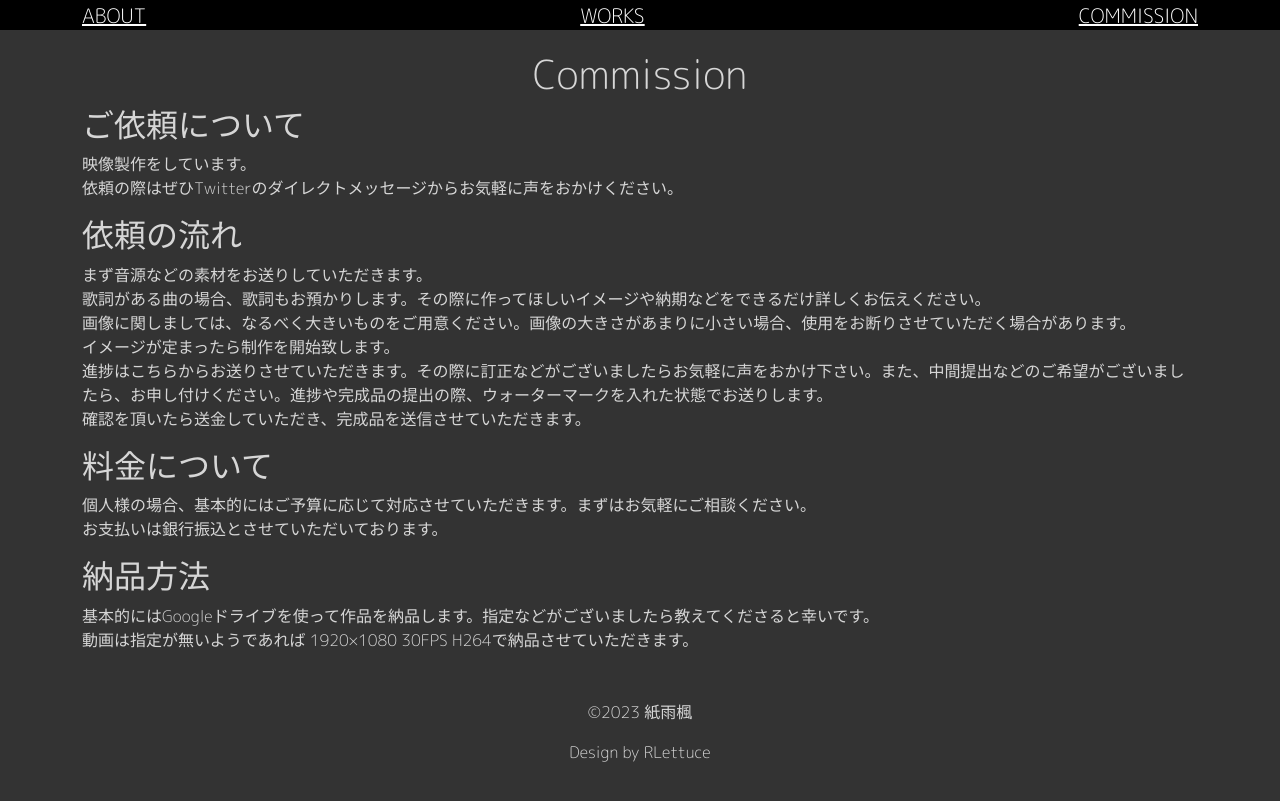
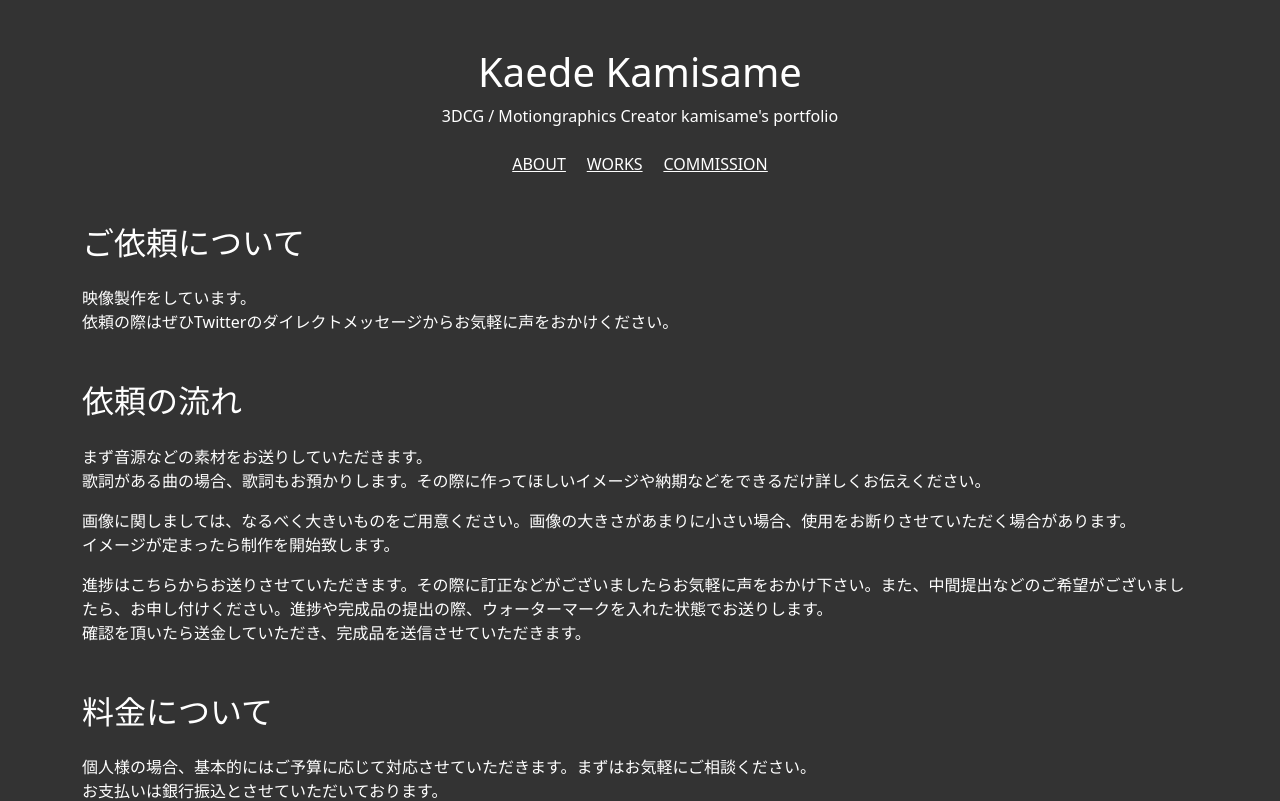
Before and after one commit to Rlettuce05/kaede-web, a Nuxt app: page /Commission in a window 1280 px wide. Shown: the top 801 px of the page. Built offline with nearby package versions, Linux system fonts and the light colour scheme.

Commit message:
🎨 redesign kaede portfolio

```diff
--- a/components/Footer.vue
+++ b/components/Footer.vue
@@ -1,18 +1,12 @@
 <template>
-  <div class="content">
-    <p>©2023 紙雨楓</p>
-    <p>Design by RLettuce</p>
-  </div>
+    <div>
+        <p>&copy; 2023 紙雨楓 Design by RLettuce</p>
+    </div>
 </template>
 
-<style scoped>
-.content {
-  text-align: center;
-}
-</style>
 
 <script>
 export default {
-  name: 'FootBar'
-}
+    name: "FootBar",
+};
 </script>
--- a/components/Navbar.vue
+++ b/components/Navbar.vue
@@ -1,27 +1,16 @@
 <template>
-  <div class="content">
-    <b-container class="flex-content" >
-      <nuxt-link to="/About" class="text-white">ABOUT</nuxt-link>
-      <nuxt-link to="/Works" class="text-white">WORKS</nuxt-link>
-      <nuxt-link to="/Commission" class="text-white">COMMISSION</nuxt-link>
-    </b-container>
-  </div>
+    <div class="flex-content" >
+        <nuxt-link to="/" class="text-white">ABOUT</nuxt-link>
+        <nuxt-link to="/Works" class="text-white">WORKS</nuxt-link>
+        <nuxt-link to="/Commission" class="text-white">COMMISSION</nuxt-link>
+    </div>
 </template>
 
 <style scoped>
-.content {
-  position: fixed;
-  width: 100vw;
-  text-align: center;
-  background-color: black;
-  font-size: 20px;
-  z-index: 1;
-  color: white;
-}
-
 .flex-content {
   display: flex;
-  justify-content: space-between;
+  justify-content: center;
+  gap: 0 1.3em;
 }
 </style>
 
--- a/layouts/default.vue
+++ b/layouts/default.vue
@@ -1,17 +1,38 @@
 <template>
-  <div>
-    <Nuxt />
-  </div>
+    <b-container>
+        <div class="text-center text-white py-5">
+            <h1>Kaede Kamisame</h1>
+            <p>3DCG / Motiongraphics Creator kamisame's portfolio</p>
+            <Navbar class="mt-4" />
+        </div>
+        <Nuxt />
+        <Footer id="footer" class="text-white" />
+    </b-container>
 </template>
 
 <script>
-export default {
-
-}
+export default {};
 </script>
 
 <style>
 body {
-  background-color: #333333;
+    background-color: #333333;
+}
+
+#footer {
+    margin-top: 5em;
+}
+
+.content {
+    transition: opacity 0.5s;
+}
+
+.page-enter-active .content,
+.page-leave-active .content {
+    opacity: 1;
+}
+.page-enter .content,
+.page-leave-active .content {
+    opacity: 0;
 }
 </style>
--- a/pages/Commission.vue
+++ b/pages/Commission.vue
@@ -1,65 +1,58 @@
 <template>
     <div>
         <div class="background"></div>
-    <NavBar />
-    <div class="content">
-      <h1 class="PageTitle">Commission</h1>
-      <b-container>
-        <h2 class="Index">ご依頼について</h2>
-        <div class="TextBody">
-          <p>映像製作をしています。<br>依頼の際はぜひTwitterのダイレクトメッセージからお気軽に声をおかけください。</p>
+        <transition class="content">
+            <div class="text-white">
+                <div class="mb-5">
+                    <h2>ご依頼について</h2>
+                    <div class="mt-4">
+                        <p>
+                            映像製作をしています。<br />依頼の際はぜひTwitterのダイレクトメッセージからお気軽に声をおかけください。
+                        </p>
                     </div>
-        <h2 class="Index">依頼の流れ</h2>
-        <div class="TextBody">
-          <p>まず音源などの素材をお送りしていただきます。<br>
-          歌詞がある曲の場合、歌詞もお預かりします。その際に作ってほしいイメージや納期などをできるだけ詳しくお伝えください。<br>
-          画像に関しましては、なるべく大きいものをご用意ください。画像の大きさがあまりに小さい場合、使用をお断りさせていただく場合があります。<br>
-          イメージが定まったら制作を開始致します。<br>
-          進捗はこちらからお送りさせていただきます。その際に訂正などがございましたらお気軽に声をおかけ下さい。また、中間提出などのご希望がございましたら、お申し付けください。進捗や完成品の提出の際、ウォーターマークを入れた状態でお送りします。<br>
-          確認を頂いたら送金していただき、完成品を送信させていただきます。</p>
                 </div>
-        <h2 class="Index">料金について</h2>
-        <div class="TextBody">
-          <p>個人様の場合、基本的にはご予算に応じて対応させていただきます。まずはお気軽にご相談ください。<br>
-          お支払いは銀行振込とさせていただいております。</p>
+                <div class="mb-5">
+                    <h2>依頼の流れ</h2>
+                    <p class="mt-4">
+                        まず音源などの素材をお送りしていただきます。<br />
+                        歌詞がある曲の場合、歌詞もお預かりします。その際に作ってほしいイメージや納期などをできるだけ詳しくお伝えください。
+                    </p>
+                    <p class="mt-2">
+                        画像に関しましては、なるべく大きいものをご用意ください。画像の大きさがあまりに小さい場合、使用をお断りさせていただく場合があります。<br />
+                        イメージが定まったら制作を開始致します。
+                    </p>
+                    <p class="mt-2">
+                        進捗はこちらからお送りさせていただきます。その際に訂正などがございましたらお気軽に声をおかけ下さい。また、中間提出などのご希望がございましたら、お申し付けください。進捗や完成品の提出の際、ウォーターマークを入れた状態でお送りします。<br />
+                        確認を頂いたら送金していただき、完成品を送信させていただきます。
+                    </p>
                 </div>
+                <div class="mb-5">
+                    <h2>料金について</h2>
+                    <p class="mt-4">
+                        個人様の場合、基本的にはご予算に応じて対応させていただきます。まずはお気軽にご相談ください。<br />
+                        お支払いは銀行振込とさせていただいております。
+                    </p>
+                </div>
+                <div class="mb-5">
                     <h2 class="Index">納品方法</h2>
-        <div class="TextBody">
-          <p>基本的にはGoogleドライブを使って作品を納品します。指定などがございましたら教えてくださると幸いです。<br>
-          動画は指定が無いようであれば 1920×1080 30FPS H264で納品させていただきます。</p>
+                    <p>
+                        基本的にはGoogleドライブを使って作品を納品します。指定などがございましたら教えてくださると幸いです。<br />
+                        動画は指定が無いようであれば 1920×1080 30FPS
+                        H264で納品させていただきます。
+                    </p>
                 </div>
-      </b-container>
             </div>
-    <Footer class="mt-5" />
+        </transition>
     </div>
 </template>
 
-<script>
-import NavBar from '~/components/Navbar.vue'
-export default {
-  name: 'ContactPage',
-  components: {
-    NavBar
-  }
-}
-</script>
+<style scoped>
+@import url("https://fonts.googleapis.com/css2?family=M+PLUS+Rounded+1c:wght@300&display=swap");
 
-<style scoped>
-@import url('https://fonts.googleapis.com/css2?family=M+PLUS+Rounded+1c:wght@300&display=swap');
-NavBar {
-  width: 100vw;
-}
 .content {
-  font-family: 'M PLUS Rounded 1c', sans-serif;
-  font-weight: 500;
-  width: 100vw;
-  color: rgba(255, 255, 255, 0.8);
     transition: opacity 0.5s;
 }
-.PageTitle {
-  text-align: center;
-  padding-top: 50px;
-}
+
 .background {
     background-color: #333333;
     position: fixed;
@@ -67,6 +60,7 @@ NavBar {
     height: 100vh;
     z-index: -1;
 }
+
 .page-enter-active .content,
 .page-leave-active .content {
     opacity: 1;
--- a/pages/Works.vue
+++ b/pages/Works.vue
@@ -1,15 +1,12 @@
 <template>
     <div>
         <div class="background"></div>
-    <NavBar />
         <transition>
-      <div class="content">
-        <h1 class="PageTitle">Works</h1>
+            <b-tabs v-model="tabIndex">
+                <b-tab title="All" :title-link-class="linkClass(0)">
                     <b-container>
-          <div id="app">
-            <h2 class="tag">REEL</h2>
-            <b-row>
-              <b-col v-for="(work, index) in reel" :key="work.id" col lg="6" md="6" sm="12" cols="12" class="my-3">
+                        <b-row class="mt-3" cols="3">
+                        <b-col v-for="(work, index) in works" :key="work.id" class="p-0">
                             <a v-bind:href="work.link" target="_blank">
                                 <div @mouseover="mouseover(index+30)" @mouseleave="mouseleave(index+30)">
                                     <b-img :src="require(`@/static/works/${work.img}`)" :class="{'thumbnail': true, 'attention': hover[index+30]}"></b-img>
@@ -20,76 +17,84 @@
                             </a>
                         </b-col>
                     </b-row>
-            <h2 class="tag">MV</h2>
-            <b-row>
-              <b-col v-for="(work, index) in mv" :key="work.id" col lg="6" md="6" sm="12" cols="12" class="my-3">
+                    </b-container>
+                </b-tab>
+                <b-tab title="MV" :title-link-class="linkClass(1)">
+                    <b-container>
+                        <b-row class="mt-3" cols="3">
+                        <b-col v-for="(work, index) in mv" :key="work.id" class="p-0">
                             <a v-bind:href="work.link" target="_blank">
-                  <div @mouseover="mouseover(index+20)" @mouseleave="mouseleave(index+20)">
-                    <b-img :src="require(`@/static/works/${work.img}`)" :class="{'thumbnail': true, 'attention': hover[index+20]}"></b-img>
-                    <div :class="{'title': true, 'visible': hover[index+20]}">
+                                <div @mouseover="mouseover(index+30)" @mouseleave="mouseleave(index+30)">
+                                    <b-img :src="require(`@/static/works/${work.img}`)" :class="{'thumbnail': true, 'attention': hover[index+30]}"></b-img>
+                                    <div :class="{'title': true, 'visible': hover[index+30]}">
                                         {{ work.title }}
                                     </div>
                                 </div>
                             </a>
                         </b-col>
                     </b-row>
-            <h2 class="tag">3DCG</h2>
-            <b-row>
-              <b-col v-for="(work, index) in cg" :key="work.id" col lg="6" md="6" sm="12" cols="12" class="my-3">
+                    </b-container>
+                </b-tab>
+                <b-tab title="3DCG" :title-link-class="linkClass(2)">
+                    <b-container>
+                        <b-row class="mt-3" cols="3">
+                        <b-col v-for="(work, index) in cg" :key="work.id" class="p-0">
                             <a v-bind:href="work.link" target="_blank">
-                  <div @mouseover="mouseover(index)" @mouseleave="mouseleave(index)">
-                    <b-img :src="require(`@/static/works/${work.img}`)" :class="{'thumbnail': true, 'attention': hover[index]}"></b-img>
-                    <div :class="{'title': true, 'visible': hover[index]}">
+                                <div @mouseover="mouseover(index+30)" @mouseleave="mouseleave(index+30)">
+                                    <b-img :src="require(`@/static/works/${work.img}`)" :class="{'thumbnail': true, 'attention': hover[index+30]}"></b-img>
+                                    <div :class="{'title': true, 'visible': hover[index+30]}">
                                         {{ work.title }}
                                     </div>
                                 </div>
                             </a>
                         </b-col>
                     </b-row>
-            <h2 class="tag">XFD</h2>
-            <b-row>
-              <b-col v-for="(work, index) in xfd" :key="work.id" col lg="6" md="6" sm="12" cols="12" class="my-3">
+                    </b-container>
+                </b-tab>
+                <b-tab title="XFD" :title-link-class="linkClass(3)">
+                    <b-container>
+                        <b-row class="mt-3" cols="3">
+                        <b-col v-for="(work, index) in xfd" :key="work.id" class="p-0">
                             <a v-bind:href="work.link" target="_blank">
-                  <div @mouseover="mouseover(index+10)" @mouseleave="mouseleave(index+10)">
-                    <b-img :src="require(`@/static/works/${work.img}`)" :class="{'thumbnail': true, 'attention': hover[index+10]}"></b-img>
-                    <div :class="{'title': true, 'visible': hover[index+10]}">
+                                <div @mouseover="mouseover(index+30)" @mouseleave="mouseleave(index+30)">
+                                    <b-img :src="require(`@/static/works/${work.img}`)" :class="{'thumbnail': true, 'attention': hover[index+30]}"></b-img>
+                                    <div :class="{'title': true, 'visible': hover[index+30]}">
                                         {{ work.title }}
                                     </div>
                                 </div>
                             </a>
                         </b-col>
                     </b-row>
-          </div>
                     </b-container>
-      </div>
+                </b-tab>
+            </b-tabs>
         </transition>
-    <Footer class="mt-5" />
     </div>
 </template>
 
 <script>
-import NavBar from '~/components/Navbar.vue'
+import NavBar from "~/components/Navbar.vue";
 export default {
-  name: 'WorksPage',
+    name: "WorksPage",
     components: {
-    NavBar
+        NavBar,
     },
-  asyncData () {
-    const works = require('~/static/works/workdata.json')
-    const reel = []
-    const cg = []
-    const xfd = []
-    const mv = []
+    asyncData() {
+        const works = require("~/static/works/workdata.json");
+        const reel = [];
+        const cg = [];
+        const xfd = [];
+        const mv = [];
         for (let i = 0; i < works.length; i++) {
-      const a = works[i].tag
-      if (a === 'REEL') {
-        reel.push(works[i])
-      } else if (a === 'CG') {
-        cg.push(works[i])
-      } else if (a === 'XFD') {
-        xfd.push(works[i])
-      } else if (a === 'MV') {
-        mv.push(works[i])
+            const a = works[i].tag;
+            if (a === "REEL") {
+                reel.push(works[i]);
+            } else if (a === "CG") {
+                cg.push(works[i]);
+            } else if (a === "XFD") {
+                xfd.push(works[i]);
+            } else if (a === "MV") {
+                mv.push(works[i]);
             }
         }
         return {
@@ -97,24 +102,33 @@ export default {
             cg,
             xfd,
             mv,
-      hover: []
+            works,
+            hover: [],
+            tabIndex: 0
+        };
+    },
+    methods: {
+        mouseover(index) {
+            this.$set(this.hover, index, true);
+        },
+        mouseleave(index) {
+            this.$set(this.hover, index, false);
+        },
+        linkClass(idx) {
+            if (this.tabIndex === idx) {
+                return ["text-body"];
+            } else {
+                return ["text-light"];
             }
         },
-  methods: {
-    mouseover (index) {
-      this.$set(this.hover, index, true)
     },
-    mouseleave (index) {
-      this.$set(this.hover, index, false)
-    }
-  }
-}
+};
 </script>
 
 <style scoped>
-@import url('https://fonts.googleapis.com/css2?family=M+PLUS+Rounded+1c:wght@300&display=swap');
+@import url("https://fonts.googleapis.com/css2?family=M+PLUS+Rounded+1c:wght@300&display=swap");
 .content {
-  font-family: 'M PLUS Rounded 1c', sans-serif;
+    font-family: "M PLUS Rounded 1c", sans-serif;
     font-weight: 500;
     color: white;
     transition: opacity 0.5s;
@@ -161,12 +175,4 @@ b-container {
     height: 100vh;
     z-index: -1;
 }
-.page-enter-active .content,
-.page-leave-active .content{
-  opacity: 1;
-}
-.page-enter .content,
-.page-leave-active .content{
-  opacity: 0;
-}
 </style>
--- a/pages/index.vue
+++ b/pages/index.vue
@@ -1,58 +1,42 @@
 <template>
-  <div class="background">
-    <b-container class="text-center">
-      <div class="icon-img ">
-        <nuxt-picture :imgAttrs="{class: 'w-100'}" src="/icon.png" />
+    <div>
+        <div class="background"></div>
+        <transition>
+            <div class="content">
+                <div class="embed-responsive embed-responsive-16by9">
+                    <iframe
+                        class="embed-responsive-item"
+                        src="https://www.youtube-nocookie.com/embed/MBftCfroEjI?rel=0&player.setVolume(5)"
+                        allowfullscreen
+                    ></iframe>
                 </div>
-      <b-row class="mt-5 mb-4">
-        <b-col>
-          <b-btn squared class="btn btn-outline-light px-5" href="Works"
-            >WORKS</b-btn
-          >
-        </b-col>
-        <b-col>
-          <b-btn squared class="btn btn-outline-light px-5" href="About"
-            >ABOUT</b-btn
-          >
-        </b-col>
-        <b-col>
-          <b-btn
-            squared
-            class="btn btn-outline-light px-5"
-            href="Commission"
-            >COMMISSION</b-btn
-          >
-        </b-col>
-      </b-row>
-      <b-row class="mt-4">
-        <b-col>
-          <b-btn
-            class="btn btn-outline-light"
-            href="https://www.youtube.com/channel/UCQu9wEzbJKYqBQLSz8MQKTg"
-            target="_blank"
-            style="font-size: 2em"
-            ><b-icon icon="youtube"></b-icon
-          ></b-btn>
-        </b-col>
-        <b-col>
-          <b-btn
-            class="btn btn-outline-light"
-            href="https://twitter.com/ka3de_Rain"
-            target="_blank"
-            style="font-size: 2em"
-            ><b-icon icon="twitter" style="margin-bottom: 2px"></b-icon
-          ></b-btn>
-        </b-col>
-      </b-row>
-    </b-container>
+                <div class="my-5 flex-profile">
+                    <b-img
+                        width="200px"
+                        rounded="circle"
+                        src="/icon_1x1.jpg"
+                    ></b-img>
+                    <div class="text-white">
+                        <h1>紙雨 楓</h1>
+                        <p>Kaede Kamisame</p>
+                        <p>
+                            3DCGやmotiongaphicsを用いてグラフィックを意識した映像を制作しています。
+                        </p>
+                        <a href="" class="btn btn-primary">Twitter</a>
+                        <a href="" class="btn btn-danger ml-2">YouTube</a>
+                    </div>
+                </div>
+            </div>
+        </transition>
     </div>
 </template>
 
 <script>
 import { BIcon, BIconYoutube, BIconTwitter } from "bootstrap-vue";
-
+import NavBar from "~/components/Navbar.vue";
 export default {
     components: {
+        NavBar,
         BIcon,
         BIconYoutube,
         BIconTwitter,
@@ -62,18 +46,10 @@ export default {
 
 <style scoped>
 @import url("https://fonts.googleapis.com/css2?family=M+PLUS+Rounded+1c:wght@300&display=swap");
-
-.background {
-  width: 100vw;
-  height: 100vh;
+.flex-profile {
     display: flex;
     justify-content: center;
     align-items: center;
-}
-
-.icon-img {
-  max-width: 400px;
-  padding: 0 2em;
-  margin: 0 auto;
+    gap: 2em;
 }
 </style>
```
Also changed, not shown: static/icon_1x1.jpg (added), 1 other file (tests, documents, lock files or other folders). Lines whose indentation alone changed are shown as unchanged.
